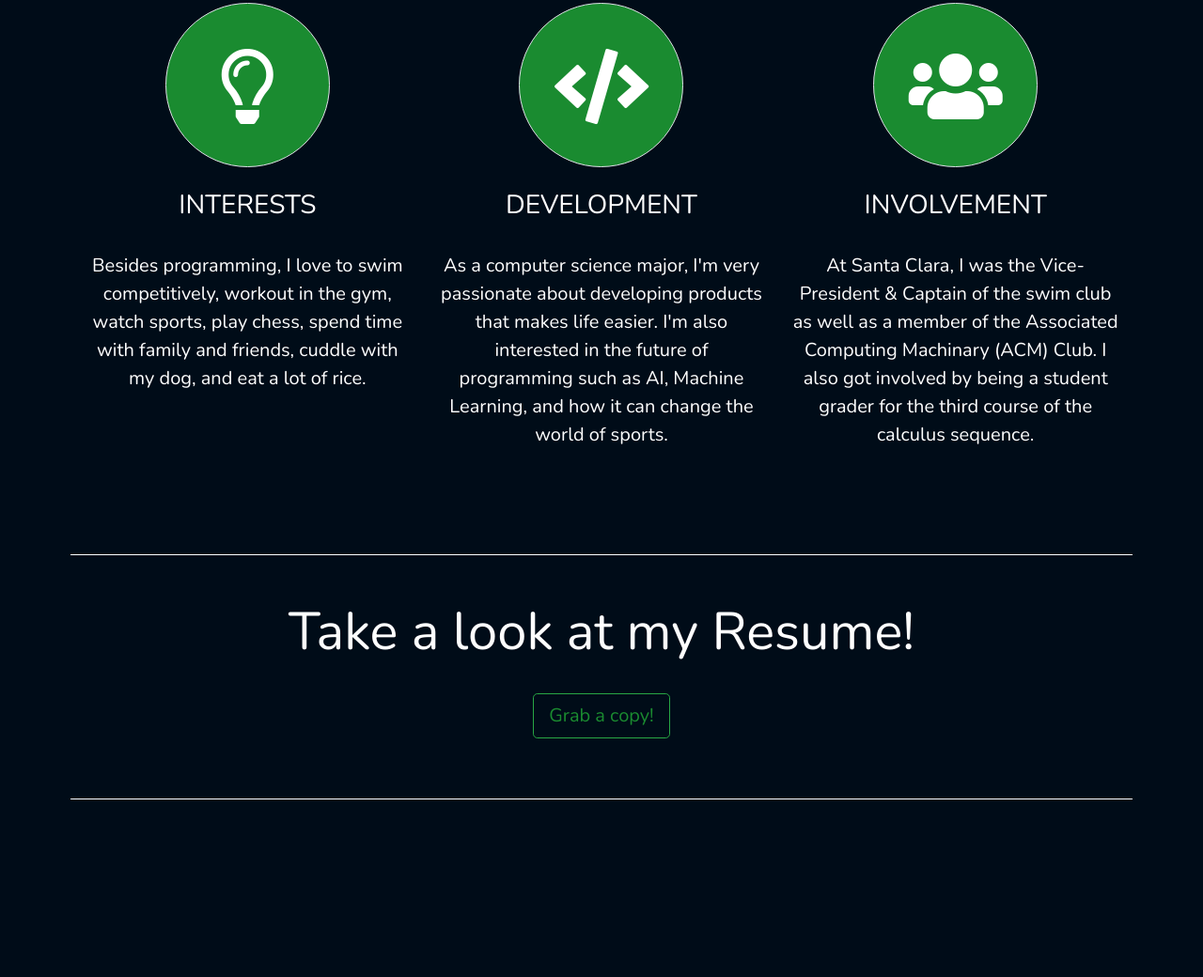
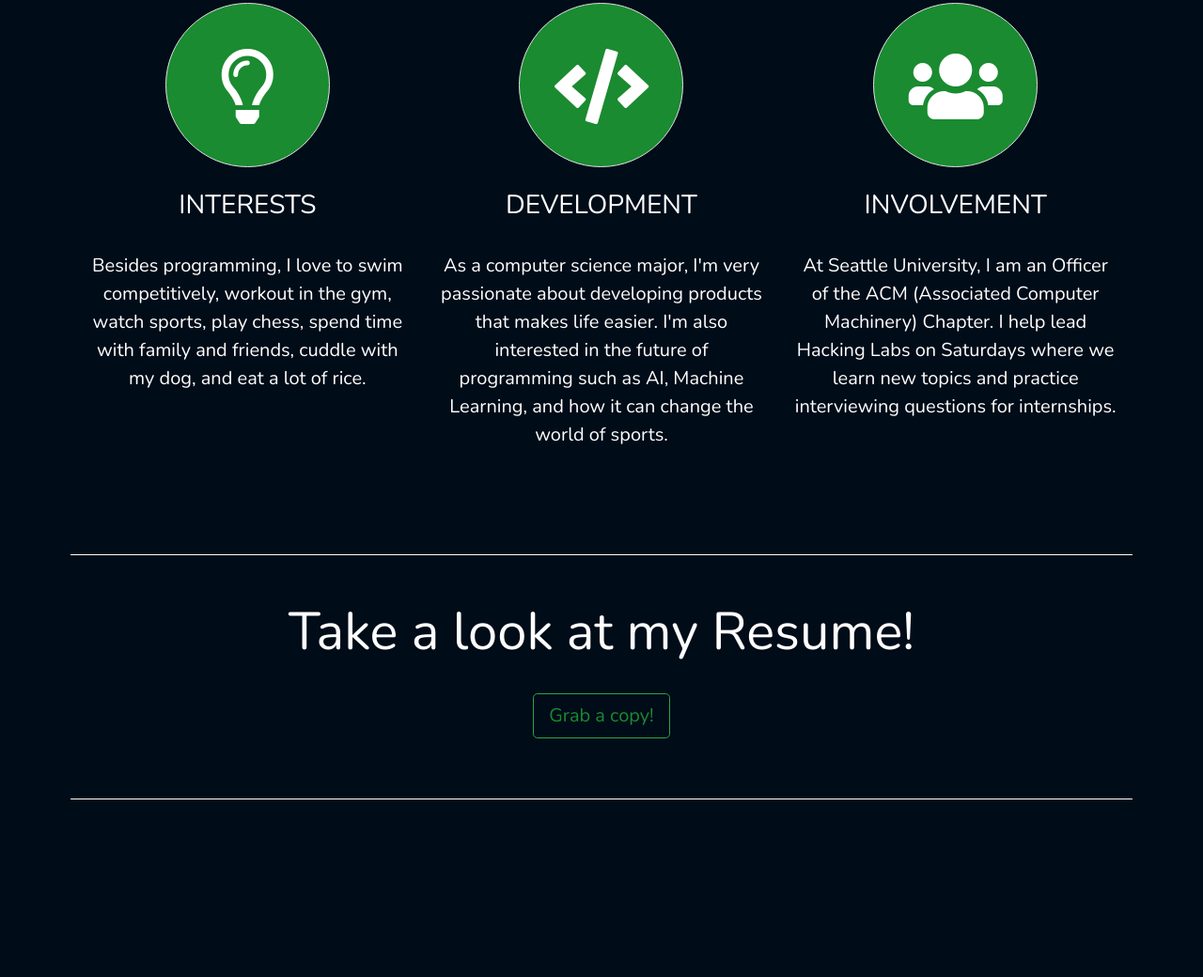
Before and after one commit to martian0718/martian0718.github.io, a plain HTML site: page index.html in a window 1280 px wide. Shown: the part 2110-3150 px from the top of the page at 94% size. Drawn offline with nearby package versions, Linux system fonts and the light colour scheme.

Commit message:
Updated my involvement bio in Index.html

```diff
--- a/index.html
+++ b/index.html
@@ -163,9 +163,8 @@
             <i class="fas fa-users fa-5x border pt-5 pb-5 pr-3 pl-3 icon"></i>
             <h3 class = "py-4">INVOLVEMENT</h3>
             <p>
-                At Santa Clara, I was the Vice-President & Captain of
-                the swim club as well as a member of the Associated Computing
-                Machinary (ACM) Club. I also got involved by being a student grader for the third course of the calculus sequence.
+                At Seattle University, I am an Officer of the ACM (Associated Computer Machinery) Chapter. I help lead
+                Hacking Labs on Saturdays where we learn new topics and practice interviewing questions for internships.
             </p>
           </div>
       </div>
```
